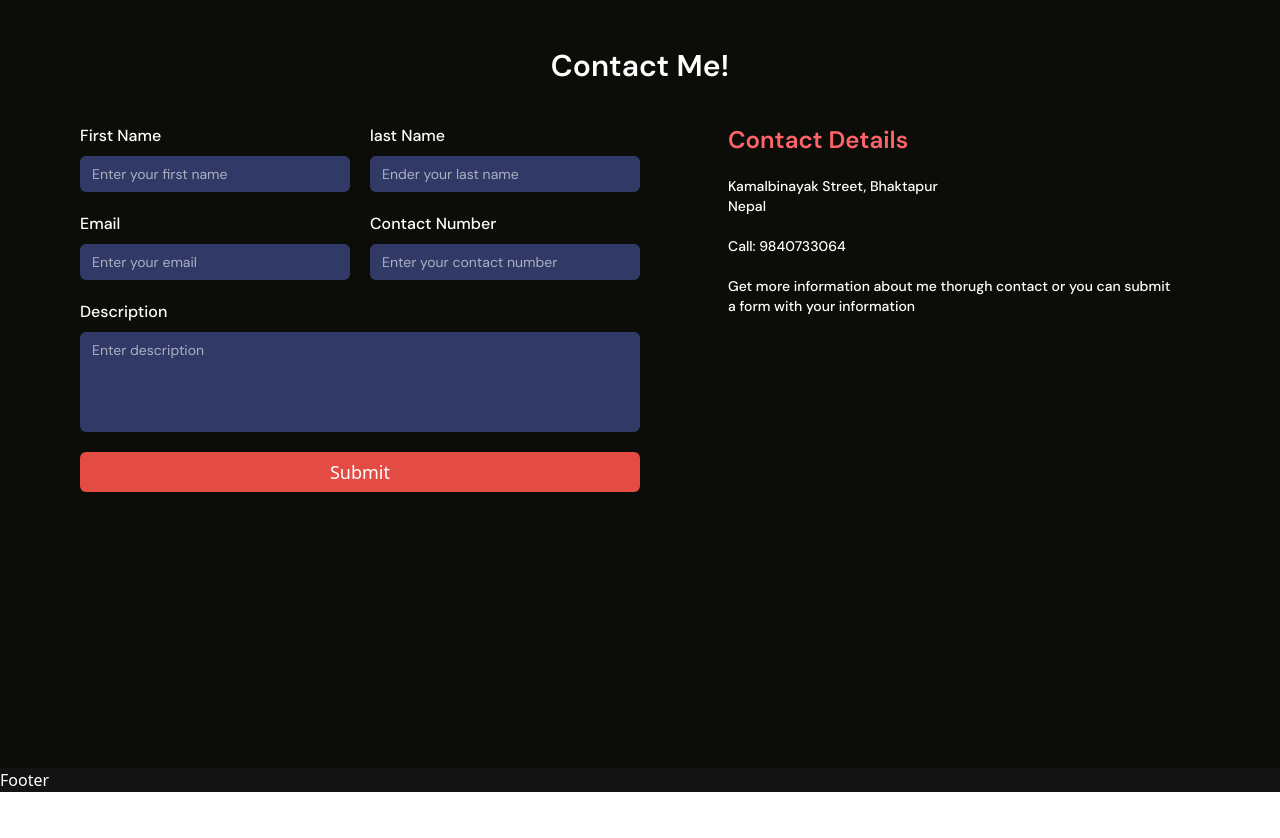
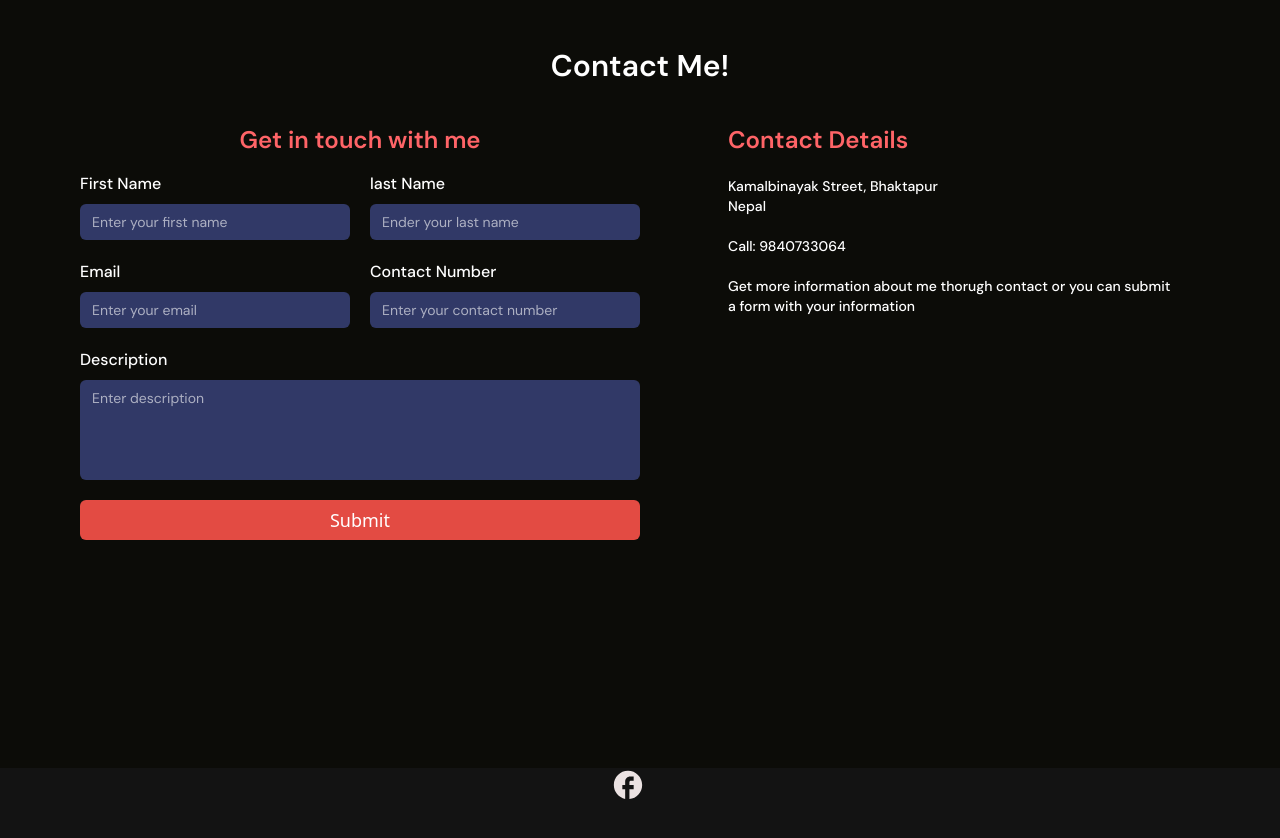
Before and after one commit to Aashish9840/Portfolio, a Next.js app: page / in a window 1280 px wide. Shown: the part 4260-5098 px from the top of the page. Built offline with nearby package versions, Linux system fonts and the light colour scheme; a web font is replaced by a local one.

Commit message:
footer started

```diff
--- a/app/components/ContactUs.tsx
+++ b/app/components/ContactUs.tsx
@@ -4,6 +4,13 @@ import React from "react";
 import { useForm } from "react-hook-form";
 import z from "zod";
 
+interface userData{
+  first_name:string,
+  last_name:string,
+  email:string,
+  contact:string,
+  description:string,
+}
 const ContactUs = () => {
   const formSchema=z.object({
     first_name:z.string().nonempty({message:"first name is required"}).min(6, {message: "first name must be 8 Charaters"}),
@@ -14,8 +21,9 @@ const ContactUs = () => {
       message: "Contact number must start with 98 or 97 and have 10 digits",
     }),
   })
-  const {register, handleSubmit, reset, watch , formState:{errors}}=useForm({resolver:zodResolver(formSchema)})
-  const contactform=(data:any)=>{
+  const {register, handleSubmit, reset, formState:{errors}}=useForm({resolver:zodResolver(formSchema)})
+  const contactform=(data:userData)=>{
+    console.log(data)
 reset()
   }
   return (
@@ -28,7 +36,9 @@ reset()
           Contact Me!
         </h1>
         <section className="flex gap-16 items-start">
-          <form onSubmit={handleSubmit(contactform)} className="w-full md:w-[50%] grid grid-cols-2 gap-5">
+          <div className="flex flex-col gap-4 w-full md:w-[50%]">
+            <h1 className="text-2xl text-center text-red-400 font-semibold font-dmSans">Get in touch with me</h1>
+          <form onSubmit={handleSubmit(contactform)} className=" grid grid-cols-2 gap-5">
             {/* first name */}
             <div className="relative flex flex-col gap-2">
               <label htmlFor="" className="font-medium font-dmSans txt-lg">First Name</label>
@@ -72,6 +82,8 @@ reset()
             <button className="col-span-2 btn-secondary" type="submit">Submit</button>
 
           </form>
+          </div>
+
 
           <main className="hidden md:block w-[40%] mx-auto">
             <h1 className="text-2xl text-red-400 font-semibold font-dmSans">Contact Details</h1>
--- a/app/components/Footer.tsx
+++ b/app/components/Footer.tsx
@@ -1,7 +1,20 @@
+import Link from "next/link";
 import React from "react";
 
 const Footer = () => {
-  return <div className="bg-secondary-background h-fit text-white">Footer</div>;
+  return <div id='footer' className="bg-secondary-background h-[200px] ">
+    <div className="container flex flex-col justify-center items-center">
+      <div className="flex gap-6 items-center">
+        <Link href="#">  <svg xmlns="http://www.w3.org/2000/svg" width="34" height="34" viewBox="0 0 24 24"><path fill="#ebe2e2" d="M22 12c0-5.52-4.48-10-10-10S2 6.48 2 12c0 4.84 3.44 8.87 8 9.8V15H8v-3h2V9.5C10 7.57 11.57 6 13.5 6H16v3h-2c-.55 0-1 .45-1 1v2h3v3h-3v6.95c5.05-.5 9-4.76 9-9.95"/></svg></Link>
+        <Link href="#"></Link>
+
+
+      </div>
+
+
+    </div>
+
+  </div>;
 };
 
 export default Footer;
```
